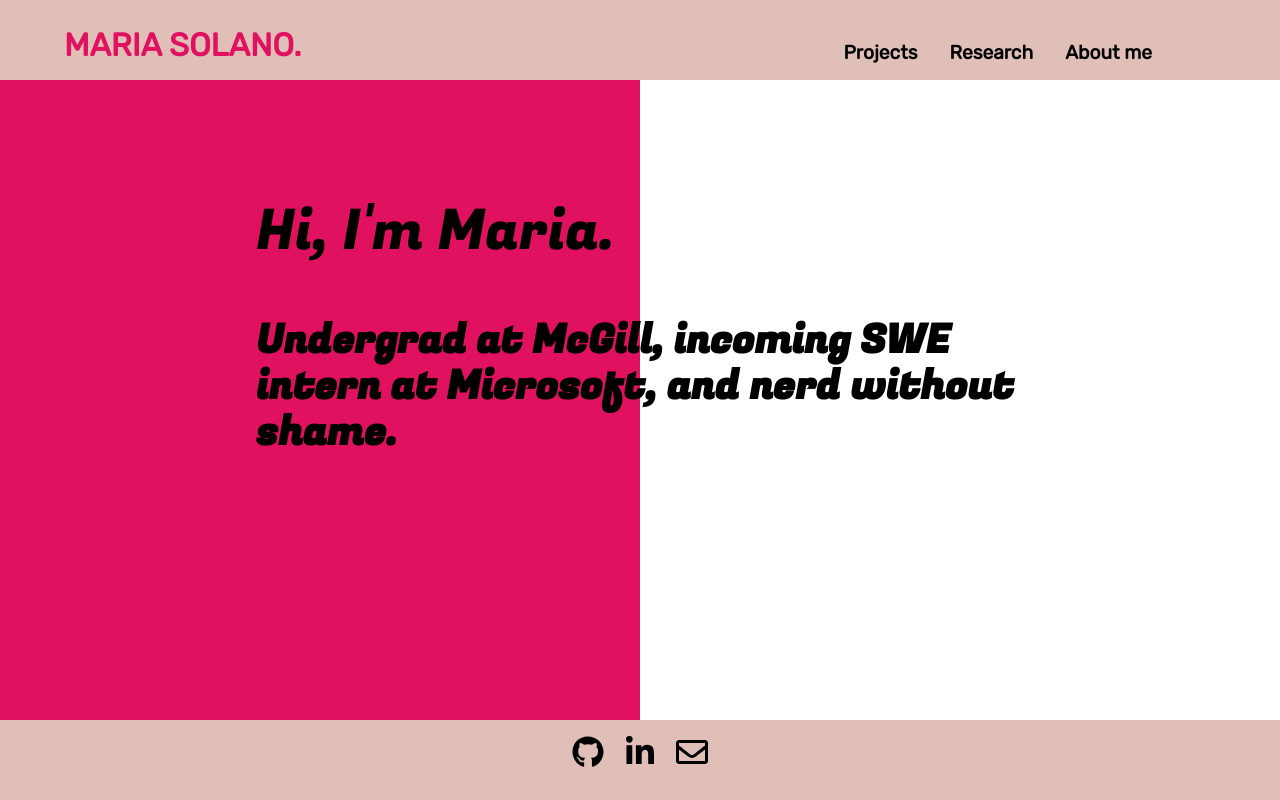
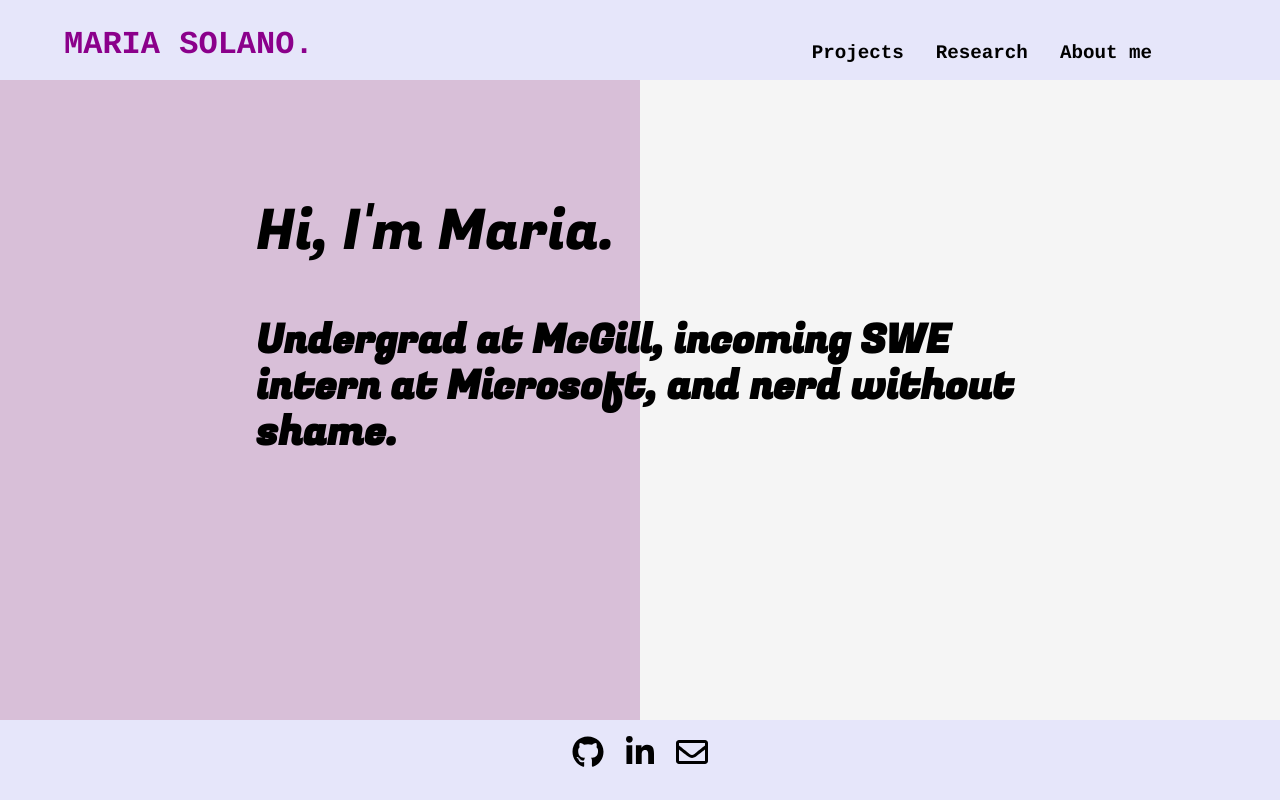
Before and after one commit to MariaSolOs/me, a Gatsby site: page / in a window 1280 px wide. Built offline with nearby package versions, Linux system fonts and the light colour scheme; Gatsby itself is replaced by a stand-in of ours.

Commit message:
Dividing into components

```diff
--- a/gatsby-config.js
+++ b/gatsby-config.js
@@ -7,7 +7,7 @@
         {
             resolve: `gatsby-plugin-google-fonts`,
             options: {
-                fonts: ['Fugaz One', 'Montserrat', 'Rubik'],
+                fonts: ['Fugaz One'],
                 display: 'swap'
             }
         },
--- /dev/null
+++ b/src/components/fixedBar.js
@@ -0,0 +1,21 @@
+import React from 'react';
+import styled from 'styled-components';
+
+const Bar = styled.div`
+    width: 100%;
+    margin: auto;
+    height: 10vh;
+    position: fixed;
+    right: 0;
+    left: 0;
+    box-sizing: border-box;
+    background-color: #E6E6FA;
+    z-index: 5;
+`
+
+const FixedBar = ({className, children}) =>
+    <Bar className={className}>
+        {children}
+    </Bar>
+
+export default FixedBar;
--- /dev/null
+++ b/src/components/footer.js
@@ -0,0 +1,38 @@
+import React from 'react';
+import styled from 'styled-components';
+
+import FixedBar from './fixedBar';
+import {FaGithub, FaLinkedinIn, FaRegEnvelope} from 'react-icons/fa';
+
+const CONTACT_INFO = {
+    EMAIL: 'majosolano99@gmail.com',
+    LINKEDIN: 'https://www.linkedin.com/in/maria-solano-24a983162',
+    GITHUB: 'https://github.com/MariaSolOs'
+}
+
+const Bar = styled(FixedBar)`
+    text-align: center;
+    padding: 1rem 10%;
+    bottom: 0;
+
+    .footer-icon {
+        font-size: 2rem;
+        color: #000;
+        margin: 0 10px;
+    }
+`
+
+const Footer = () =>
+    <Bar>
+        <a href={CONTACT_INFO.GITHUB}>
+            <FaGithub className="footer-icon"/>
+        </a>
+        <a href={CONTACT_INFO.LINKEDIN}>
+            <FaLinkedinIn className="footer-icon"/>
+        </a>
+        <a href={`mailto:${CONTACT_INFO.EMAIL}`}>
+            <FaRegEnvelope className="footer-icon"/>
+        </a>
+    </Bar>
+
+export default Footer;
--- /dev/null
+++ b/src/components/header.js
@@ -0,0 +1,68 @@
+import React from 'react';
+import styled from 'styled-components';
+
+import AniLink from 'gatsby-plugin-transition-link/AniLink';
+import FixedBar from './fixedBar';
+
+const Bar = styled(FixedBar)`
+    top: 0;
+    display: flex;
+    align-items: flex-end;
+    justify-content: space-between;
+    padding: 1rem 10% 1rem 5%;
+`
+
+const NavBar = styled.ul`
+    margin: 0;
+    padding: 0;
+`
+
+const NavLink = styled(AniLink)`
+    text-decoration: none;
+    margin: 0 0 0 2rem;
+    color: #000;
+    font-weight: 700;
+    font-size: 1.2rem;
+
+    &.header-name {
+        margin: 0;
+        font-size: 2rem;
+        color: #8B008B;
+        text-transform: uppercase;
+
+        @media(max-width: 768px) {
+            display: none;
+        }
+    }
+`
+
+const TRANSITION_COLOR = '#F5F5F5';
+
+const pages = [
+    {title: 'Projects', link: '/projects/'},
+    {title: 'Research', link: '/research/'},
+    {title: 'About me', link: '/about/'}
+];
+
+const Header = () => {
+    return (
+        <Bar>
+            <NavLink
+            to="/"
+            className="header-name"
+            paintDrip
+            hex="#FFF">
+                Maria Solano.
+            </NavLink>
+            <NavBar>
+                {pages.map(({title, link}) =>
+                    <NavLink to={link} cover bg={TRANSITION_COLOR}>
+                        {title}
+                    </NavLink>
+                )}
+            </NavBar>
+        </Bar>
+    );
+}
+
+export default Header;
--- a/src/components/layout.js
+++ b/src/components/layout.js
@@ -2,107 +2,21 @@
 import styled from 'styled-components';
 import 'normalize.css';
 
-import AniLink from 'gatsby-plugin-transition-link/AniLink';
-import {FaGithub, FaLinkedinIn, FaRegEnvelope} from 'react-icons/fa';
+import Footer from './footer';
+import Header from './header';
 
 const Container = styled.div`
     min-width: 100vw;
     min-height: 100vh;
     margin: 0;
-    font-family: 'Rubik', sans-serif;
+    font-family: 'Courier', sans-serif;
 `
 
-const FixedBar = styled.div`
-    width: 100%;
-    margin: auto;
-    height: 10vh;
-    position: fixed;
-    right: 0;
-    left: 0;
-    box-sizing: border-box;
-    background-color: #E0BFB8;
-    z-index: 5;
-`
-
-const Header = styled(FixedBar)`
-    top: 0;
-    display: flex;
-    align-items: flex-end;
-    justify-content: space-between;
-    padding: 1rem 10% 1rem 5%;
-`
-
-const NavBar = styled.ul`
-    margin: 0;
-    padding: 0;
-`
-
-const NavLink = styled(AniLink)`
-    text-decoration: none;
-    margin: 0 0 0 2rem;
-    color: #000;
-    font-weight: 700;
-    font-size: 1.2rem;
-
-    &.header-name {
-        margin: 0;
-        font-size: 2rem;
-        color: #E0115F;
-        text-transform: uppercase;
-
-        @media(max-width: 768px) {
-            display: none;
-        }
-    }
-`
-
-const Footer = styled(FixedBar)`
-    text-align: center;
-    padding: 1rem 10%;
-    bottom: 0;
-
-    .footer-icon {
-        font-size: 2rem;
-        color: #000;
-        margin: 0 10px;
-    }
-`
-
-const CONTACT_INFO = {
-    EMAIL: 'majosolano99@gmail.com',
-    LINKEDIN: 'https://www.linkedin.com/in/maria-solano-24a983162',
-    GITHUB: 'https://github.com/MariaSolOs'
-}
-
-const Layout = ({children}) => {
-    return (
-        <Container>
-            <Header>
-                <NavLink
-                to="/"
-                className="header-name"
-                paintDrip
-                hex="#FFF">Maria Solano.</NavLink>
-                <NavBar>
-                    <NavLink to="/projects/" cover bg="#FFF">Projects</NavLink>
-                    <NavLink to="/research/" cover bg="#FFF">Research</NavLink>
-                    <NavLink to="/about/" cover bg="#FFF">About me</NavLink>
-                </NavBar>
-            </Header>
-            {children}
-            <Footer>
-                <a href={CONTACT_INFO.GITHUB}>
-                    <FaGithub className="footer-icon"/>
-                </a>
-                <a href={CONTACT_INFO.LINKEDIN}>
-                    <FaLinkedinIn className="footer-icon"/>
-                </a>
-                <a href={`mailto:${CONTACT_INFO.EMAIL}`}>
-                    <FaRegEnvelope className="footer-icon"/>
-                </a>
-            </Footer>
-        </Container>
-    );
-}
+const Layout = ({children}) =>
+    <Container>
+        <Header/>
+        {children}
+        <Footer/>
+    </Container>
 
 export default Layout;
--- a/src/pages/index.js
+++ b/src/pages/index.js
@@ -14,7 +14,7 @@
     box-sizing: border-box;
     font-size: 3.5rem;
     font-family: 'Fugaz One', cursive;
-    background: linear-gradient(to right, #E0115F 50%, #FFF 50%);
+    background: linear-gradient(to right, #D8BFD8 50%, #F5F5F5 50%);
 
     @media(max-width: 768px) {
         font-size: 2.5rem;
--- a/src/pages/projects.js
+++ b/src/pages/projects.js
@@ -33,7 +33,7 @@
     text-align: center;
 
     a {
-        color: #E0115F;
+        color: #8B008B;
         text-decoration: none;
     }
 `
--- a/src/pages/research.js
+++ b/src/pages/research.js
@@ -33,7 +33,7 @@
     text-align: center;
 
     a {
-        color: #E0115F;
+        color: #8B008B;
         text-decoration: none;
     }
 `
```
Also changed, not shown: src/components/gallery.js (+4 -3 lines).
